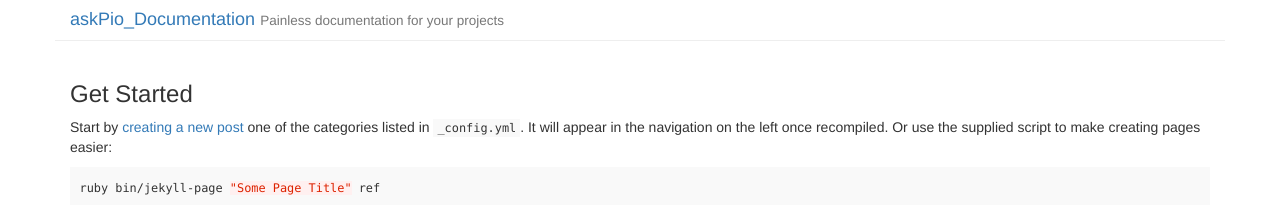
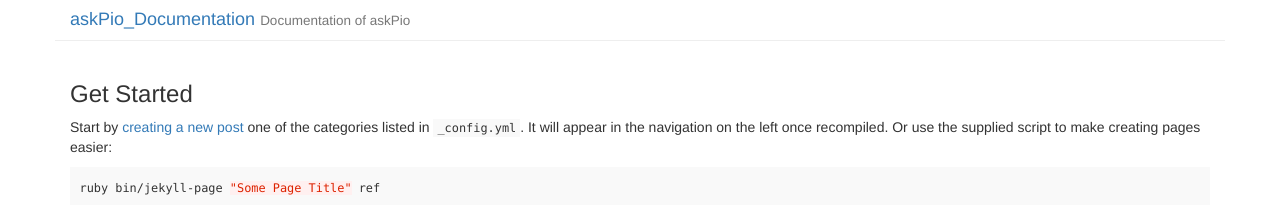
Before and after one commit to Harshgupta71/askPio_Documentation, a Jekyll site: the page built from index.md, in a window 1280 px wide. Shown: the top 205 px of the page. Built offline with Jekyll 4.4.1, drawn with Linux system fonts in a browser that asks for light colours; part of the change alters nothing that is shown.

Commit message:
Update _config.yml

```diff
--- a/_config.yml
+++ b/_config.yml
@@ -1,6 +1,6 @@
 # Site title and subtitle. This is used in _includes/header.html
 title: 'askPio_Documentation'
-subtitle: 'Painless documentation for your projects'
+subtitle: 'Documentation of askPio'
 
 # if you wish to integrate disqus on pages set your shortname here
 disqus_shortname: ''
@@ -19,11 +19,11 @@ codeurl: 'https://harshgupta71.github.io/askPio_Documentation'
 
 # Default categories (in order) to appear in the navigation
 sections: [
-    ['doc', 'Documentation'],
-    ['tut', 'Tutorial'],
+    ['start', 'Getting Started'],
+    ['guide', 'User Guide'],
     ['ref', 'Reference'],
-    ['dev', 'Developers'],
-    ['post', 'Posts']
+    ['tut', 'Tutorials'],
+    ['help', 'Help']
 ]
 
 # Keep as an empty string if served up at the root. If served up at a specific
@@ -34,7 +34,7 @@ baseurl: '/askPio_Documentation'
 permalink: none
 
 # Syntax highlighting
-highlighter: rouge
+highlighter: pygments
 
 # Since these are pages, it doesn't really matter
 future: true
```
